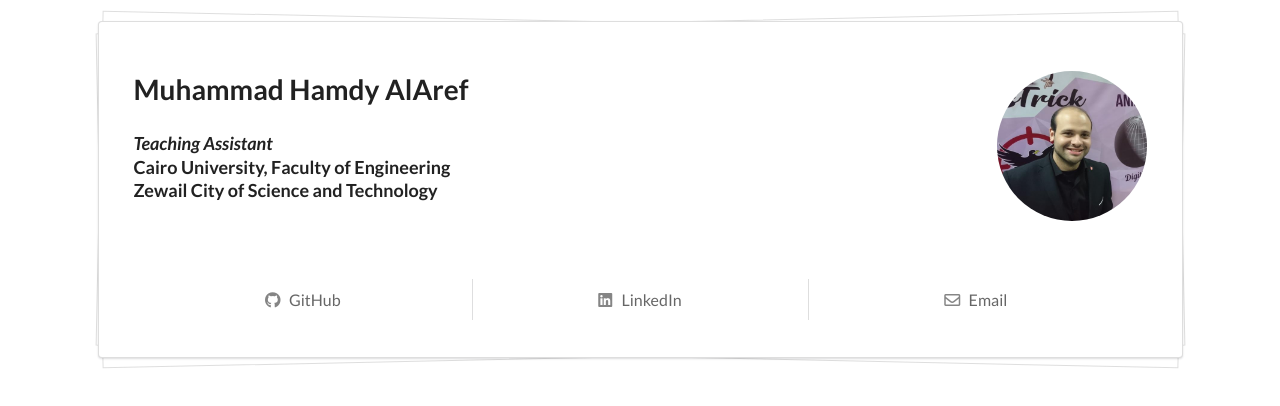
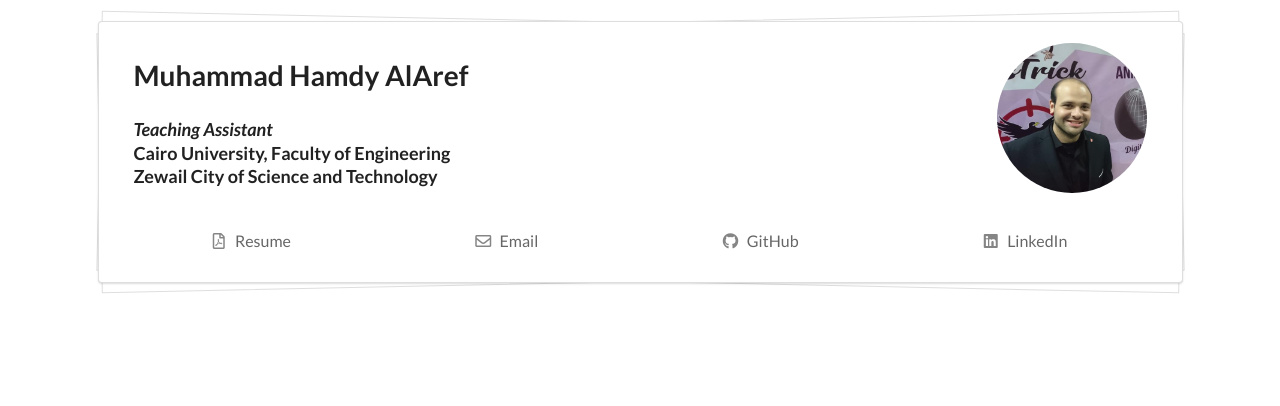
Before and after one commit to malaref/muhammad-alaref.github.io, a plain HTML site: page index.html in a window 1280 px wide. Drawn offline with nearby package versions, Linux system fonts and the light colour scheme.

Commit message:
Better layout + Resume!

```diff
--- a/index.html
+++ b/index.html
@@ -12,14 +12,13 @@
   <body>
     <div class="ui middle center aligned container padded basic segment">
       <div class="ui piled segment padded">
-        <div class="ui top basic segment equal width grid">
-          <div class="ui column left aligned">
-            <h1 class="ui">Muhammad Hamdy AlAref</h1>
-            <h3 class="ui"><i>Teaching Assistant<br/></i><a href="http://eng.cu.edu.eg/" target="_blank" rel="noopener noreferrer" style="color: inherit">Cairo University, Faculty of Engineering<br/></a><a href="http://zewailcity.edu.eg/" target="_blank" rel="noopener noreferrer" style="color: inherit">Zewail City of Science and Technology<br/></a></h3>
+        <div class="ui top padded one column grid">
+          <div class="ui column left aligned"><img class="ui image circular right floated small computer tablet only grid" src="me.jpg">
+            <h1 class="ui header" style="margin-top: 0;">Muhammad Hamdy AlAref</h1>
+            <h3 class="ui"><i>Teaching Assistant<br/></i><a href="http://eng.cu.edu.eg/" target="_blank" rel="noopener noreferrer" style="color: inherit;">Cairo University, Faculty of Engineering<br/></a><a href="http://zewailcity.edu.eg/" target="_blank" rel="noopener noreferrer" style="color: inherit;">Zewail City of Science and Technology<br/></a></h3>
           </div>
-          <div class="ui column right aligned"><img class="ui image circular right floated small" src="me.jpg"></div>
         </div>
-        <div class="ui bottom basic segment buttons three large"><a class="ui button" href="https://github.com/muhammad-alaref"><i class="github icon"></i>GitHub</a><a class="ui button" href="https://www.linkedin.com/in/muhammad-alaref/"><i class="linkedin icon"></i>LinkedIn</a><a class="ui button" href="mailto:muhammad@alaref.me"><i class="envelope outline icon"></i>Email</a></div>
+        <div class="ui bottom padded large buttons stackable centered grid"><a class="ui basic button" href="/Muhammad_Hamdy_AlAref.pdf"><i class="file pdf outline icon"></i>Resume</a><a class="ui basic button" href="mailto:muhammad@alaref.me"><i class="envelope outline icon"></i>Email</a><a class="ui basic button" href="https://github.com/muhammad-alaref"><i class="github icon"></i>GitHub</a><a class="ui basic button" href="https://www.linkedin.com/in/muhammad-alaref/"><i class="linkedin icon"></i>LinkedIn</a></div>
       </div>
     </div>
   </body>
```
Also changed, not shown: 1 other file.
